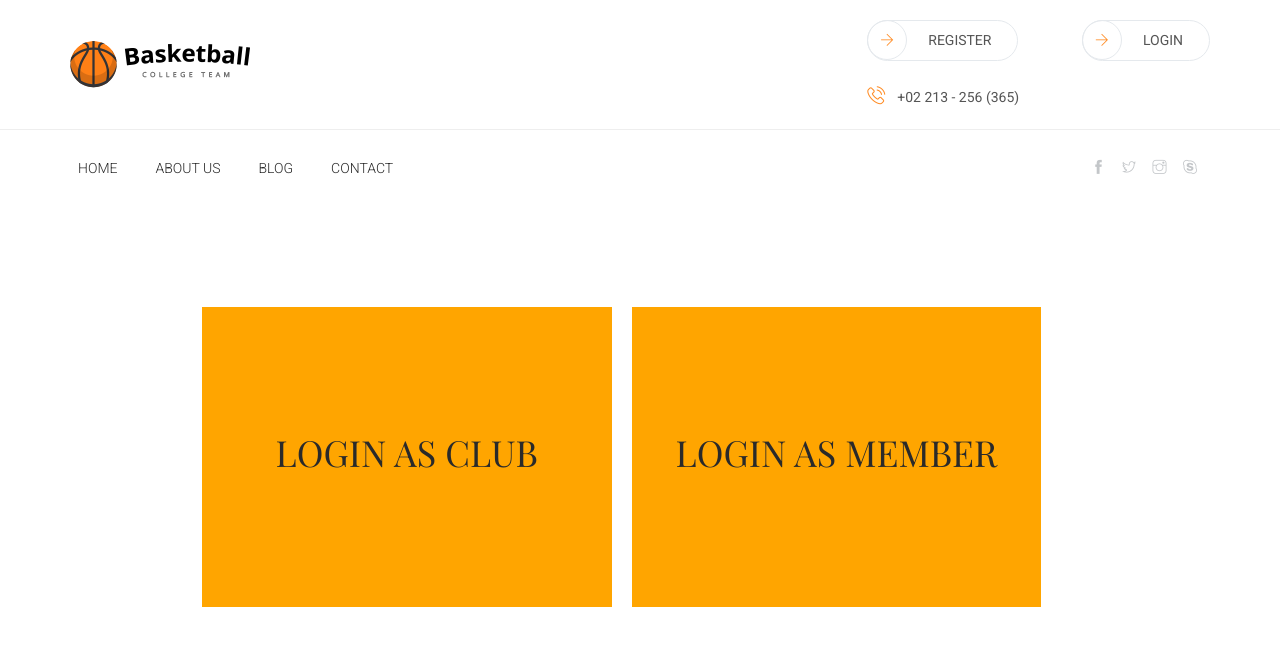
After one commit to mfarzamalam/cms, a PHP site: page /LoginSelector.php in a window 1280 px wide. The commit adds this page. Shown: the top 646 px of the page. Run offline with PHP 8.4, Linux system fonts and the light colour scheme; some web fonts are replaced.

Commit message:
Integrated member/club UI and some fixes

```diff
--- /dev/null
+++ b/LoginSelector.php
@@ -0,0 +1,49 @@
+<?php include 'connection.php'; ?>
+
+<!DOCTYPE html>
+<html lang="en">
+<head>
+    <meta charset="UTF-8">
+    <meta name="viewport" content="width=device-width, initial-scale=1.0">
+    <meta http-equiv="X-UA-Compatible" content="ie=edge">
+    <title>Sign Up Form by Colorlib</title>
+
+    <?php include 'headerlink.php'; ?>
+
+    <style>
+        .cont{
+            width: 90%;
+            padding-left: 10%;
+            margin: 100px auto;
+        }
+
+        .box{
+            width: 40%;
+            height: 300px;
+            background: orange;
+            float: left;
+            margin: 0px 10px;
+        }
+
+        .cont a{
+            display: flex;
+            align-items: center;
+            justify-content: center;
+            text-transform: uppercase;
+        }
+    </style>
+</head>
+<body>
+
+    <?php include 'header.php'; ?>
+
+        <div class="cont">
+            <a class="box" href="ClubLoginForm.php"><h1>Login as club</h1></a>
+            <a class="box" href="MemberLoginForm.php"><h1>Login as member</h1></a>
+        </div>
+
+    <!-- JS -->
+    <!-- <script src="login/vendor/jquery/jquery.min.js"></script> -->
+    <!-- <script src="login/js/main.js"></script> -->
+</body><!-- This templates was made by Colorlib (https://colorlib.com) -->
+</html>
--- a/header.php
+++ b/header.php
@@ -11,8 +11,8 @@
                   <div class="col-md-8 col-xl-6">
                       <div class="sub_header_social_icon float-right">
                         <?php if(!isset($_SESSION['username'])) { ?>
-                        <a href="registerForm.php" class="register_icon"><i class="ti-arrow-right"></i>REGISTER</a>
-                        <a href="loginForm.php" class="register_icon"><i class="ti-arrow-right"></i>LOGIN</a>
+                        <a href="SignUpSelector.php" class="register_icon"><i class="ti-arrow-right"></i>REGISTER</a>
+                        <a href="LoginSelector.php" class="register_icon"><i class="ti-arrow-right"></i>LOGIN</a>
                         <?php } else {?>
                         <a href="logout.php" class="register_icon"><i class="ti-arrow-right"></i>LOGOUT</a>
                         <?php }?>
```
Also changed, not shown: ClubLogin.php (added, +32 -0 lines), ClubLoginForm.php (renamed from loginForm.php, +6 -3 lines), ClubRegister.php (renamed from register.php, +8 -3 lines), ClubRegisterForm.php (renamed from registerForm.php, +4 -7 lines), SignUpSelector.php (added, +49 -0 lines), login.php (deleted, +0 -28 lines), MemberLoginForm.php (added), MemberRegisterForm.php (added).
